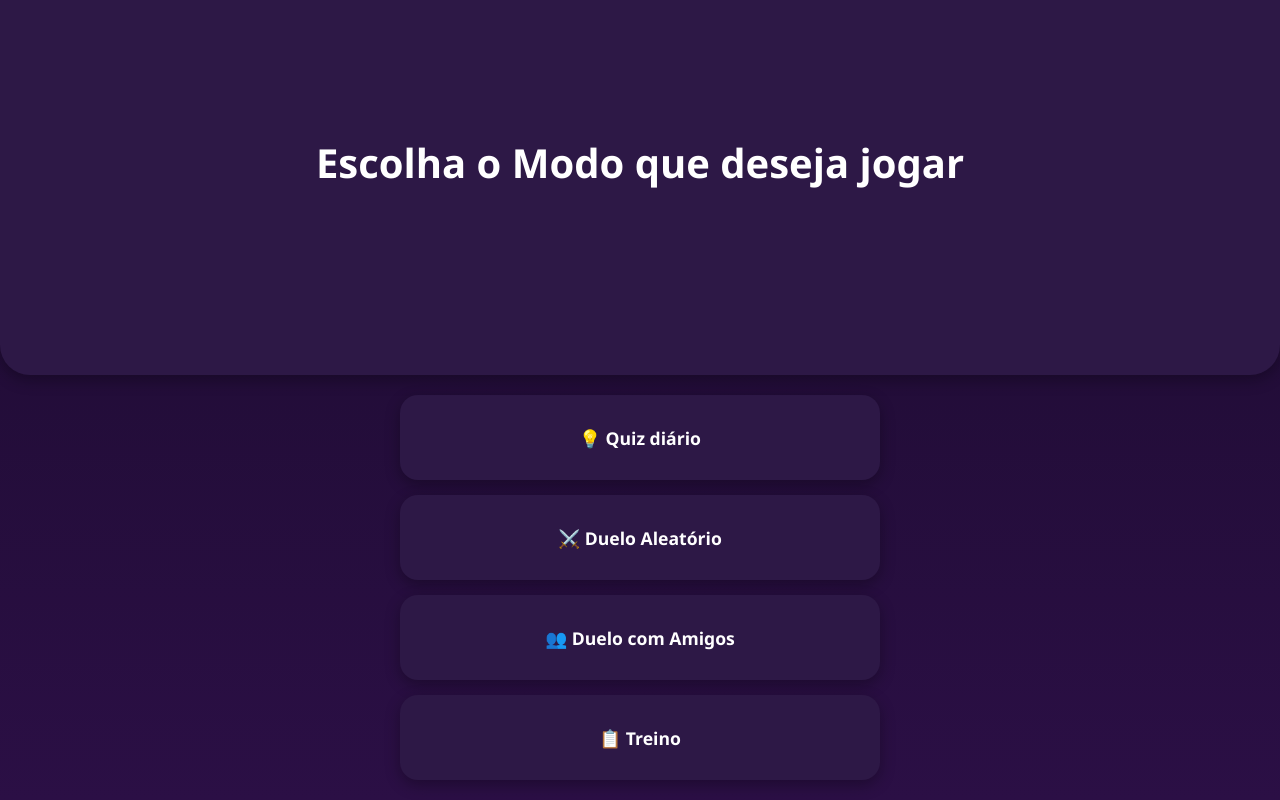
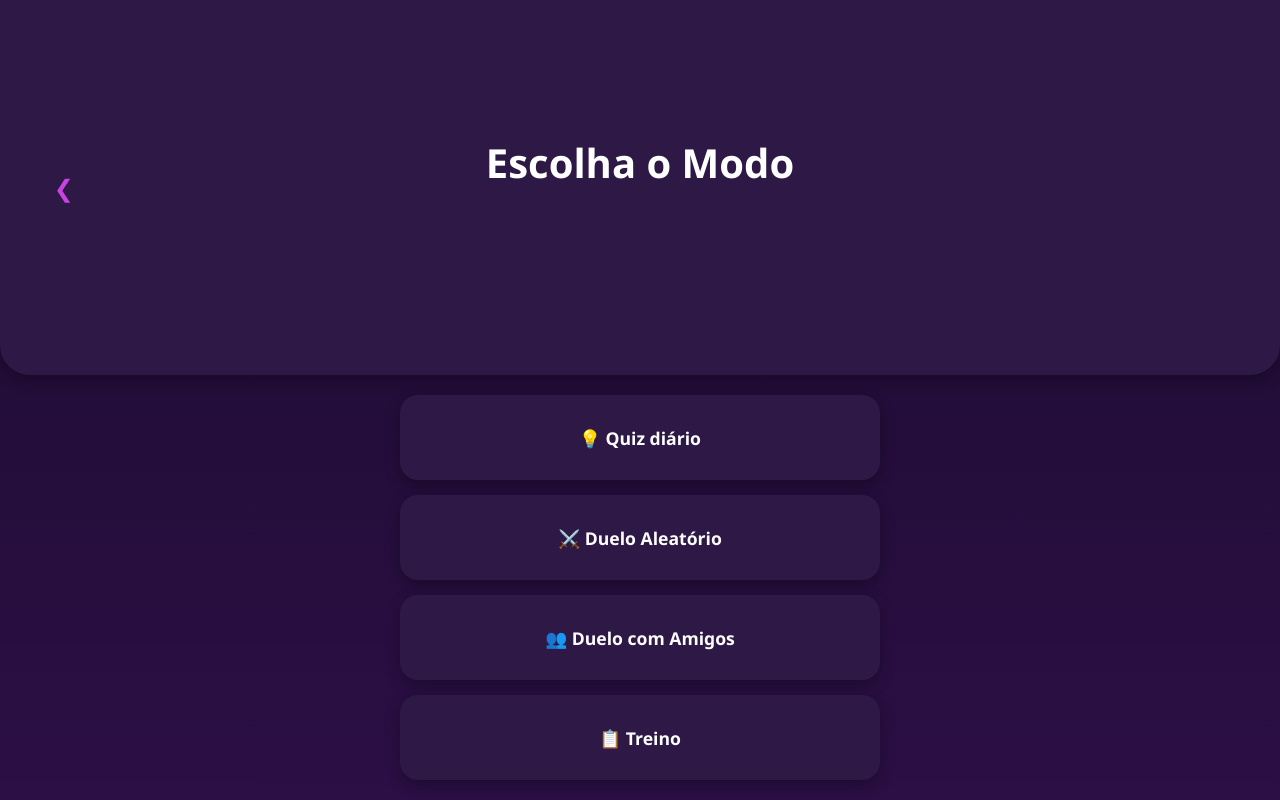
Before and after one commit to OSG-Online-Study-Group/OSG-Web-React, a React (Vite) app: page /Game in a window 1280 px wide. Built offline with nearby package versions, Linux system fonts and the light colour scheme.

Commit message:
refactor: simplify Game component structure and improve readability

```diff
--- a/src/components/game/index.jsx
+++ b/src/components/game/index.jsx
@@ -4,40 +4,28 @@ import { useNavigate } from "react-router-dom";
 
 export function Game() {
   const navigate = useNavigate();
+
   return (
     <div className="modo-container">
-
-      {/* HEADER */}
       <header className="modo-header">
-        <span className="voltar"></span>
-        <h1>Escolha o Modo que deseja jogar</h1>
+        <button className="voltar-btn" onClick={() => navigate(-1)}>❮</button>
+        <h1>Escolha o Modo</h1>
       </header>
 
-      {/* OPÇÕES */}
-      <div className="modo-opcoes">
-
-        <button className="modo-card" onClick={() => navigate("")}>
-          <span className="icon"></span>
+      <main className="modo-opcoes">
+        <button className="modo-card" onClick={() => navigate("/quiz-diario")}>
           <span>💡 Quiz diário</span>
         </button>
-
-        <button className="modo-card destaque" onClick={() => navigate("")}>
-          <span className="icon"></span>
+        <button className="modo-card" onClick={() => navigate("/duelo-aleatorio")}>
           <span>⚔️ Duelo Aleatório</span>
         </button>
-
         <button className="modo-card" onClick={() => navigate("/ConviteDuelo")}>
-          <span className="icon"></span>
           <span>👥 Duelo com Amigos</span>
         </button>
-
         <button className="modo-card" onClick={() => navigate("/Treino")}>
-          <span className="icon"></span>
           <span>📋 Treino</span>
         </button>
-
-      </div>
-
+      </main>
     </div>
   );
 }
```
